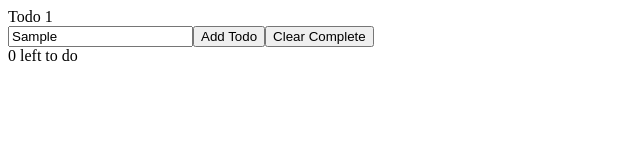
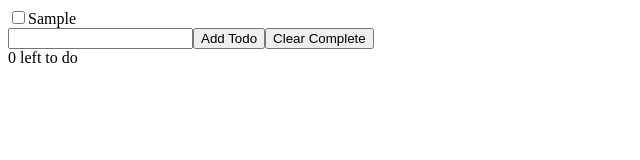
Before and after one commit to philip-33/todo-react, a React (Create React App) app: page / in a window 1280 px wide. Both pictures are taken after typing "Sample" into the empty fields and a click on the button "Add Todo". Shown: the top 160 px of the page, without its empty margins (0-640 px from the left). Built offline with nearby package versions, Linux system fonts and the light colour scheme.

Commit message:
Add button, list display, uuid's, and checkboxes

```diff
--- a/package.json
+++ b/package.json
@@ -9,6 +9,7 @@
     "react": "^18.1.0",
     "react-dom": "^18.1.0",
     "react-scripts": "5.0.1",
+    "uuid": "^8.3.2",
     "web-vitals": "^2.1.4"
   },
   "scripts": {
--- a/src/App.js
+++ b/src/App.js
@@ -1,13 +1,25 @@
-import React, { useState} from 'react';
+import React, { useState, useRef } from 'react';
 import TodoList from './TodoList';
+import { v4 as uuidv4 } from 'uuid';
 
 function App() {
-  const [todos, setTodos] = useState([{ id: 1, name: "Todo 1", complete: false }])
+  const [todos, setTodos] = useState([])
+  const todoNameRef = useRef()
+
+  function handleAddTodo(e) {
+    const name = todoNameRef.current.value
+    if (name === '') return
+    setTodos(prevTodos => {
+      return [...prevTodos, { id: uuidv4(), name: name, complete: false}]
+    })
+    todoNameRef.current.value = null
+  }
+
   return (
     <>
       <TodoList todos={todos}/>
-      <input type="text" />
-      <button>Add Todo</button>
+      <input ref={todoNameRef} type="text" />
+      <button onClick={handleAddTodo}>Add Todo</button>
       <button>Clear Complete</button>
       <div>0 left to do</div>
     </>
--- a/src/Todo.js
+++ b/src/Todo.js
@@ -3,6 +3,7 @@
 export default function Todo({ todo }) {
   return (
     <div>
+        <input type="checkbox" checked={todo.complete}></input>
         {todo.name}
     </div>
   )
--- a/src/TodoList.js
+++ b/src/TodoList.js
@@ -1,10 +1,11 @@
 import React from 'react'
 import Todo from './Todo'
+import { v4 as uuidv4 } from 'uuid';
 
 export default function TodoList({ todos }) {
   return (
-    todos.map(todo => {
-        return <Todo key={todo} todo={todo} />
+    todos.map((todo, index) => {
+        return <Todo key={index} todo={todo} />
     })
   )
 }
```
Also changed, not shown: 1 other file (tests, documents, lock files or other folders).
